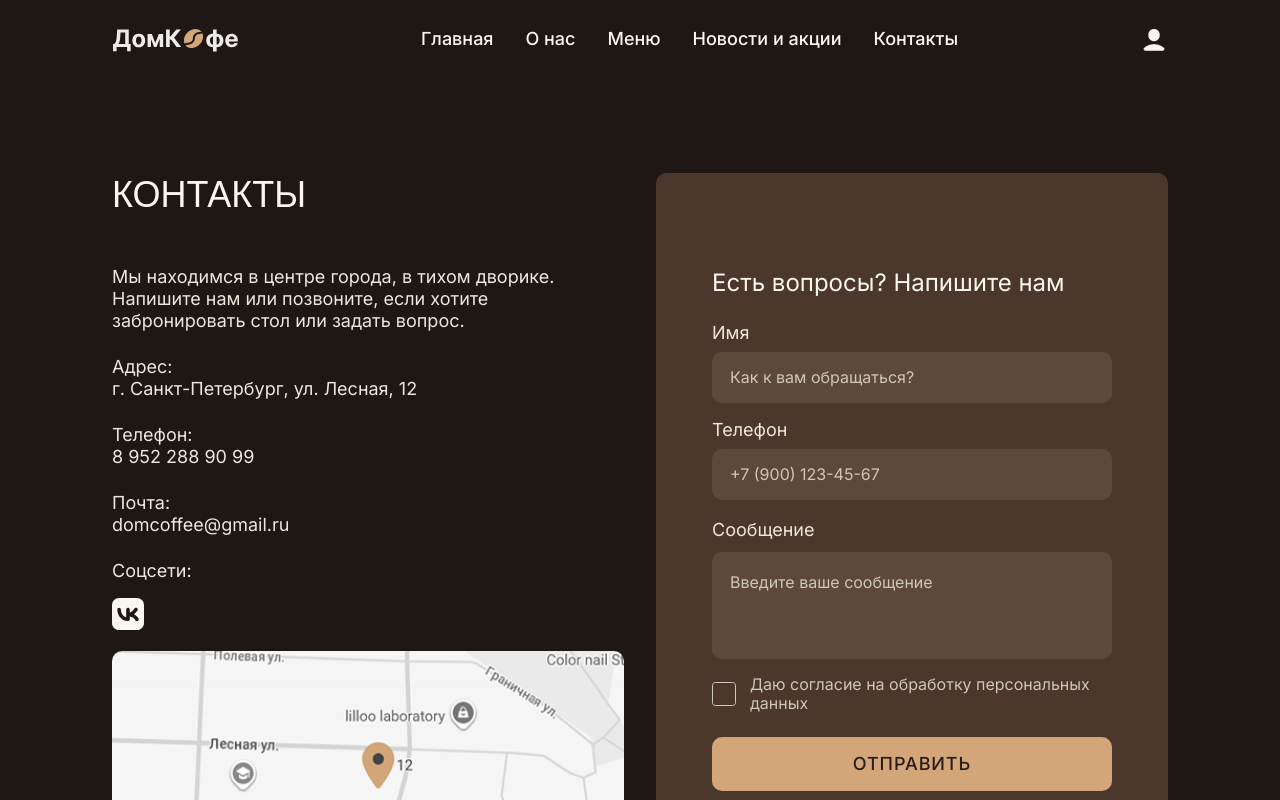
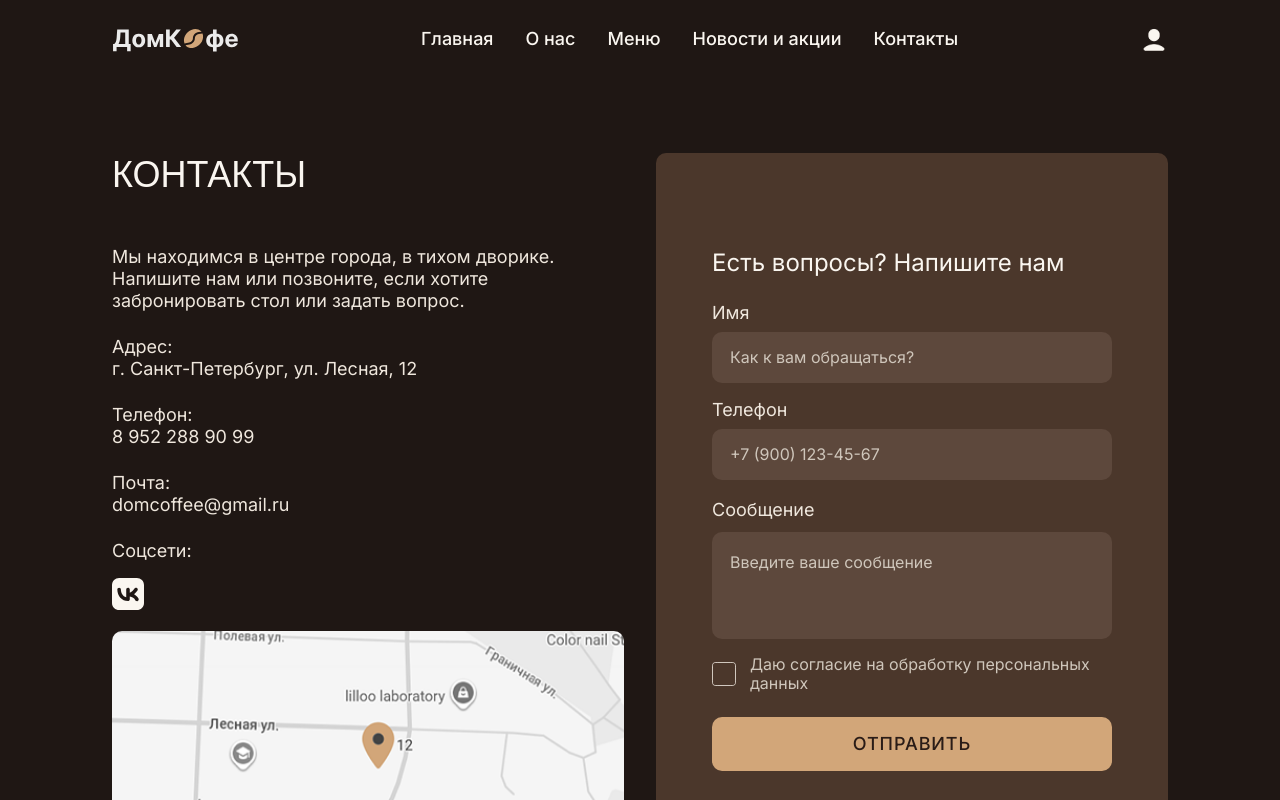
Before and after one commit to JackieKudymova/coffeecafe, a React (Vite) app in the folder coffeecafe/: page /contacts in a window 1280 px wide. Shown: the top 800 px of the page. Built offline with nearby package versions, Linux system fonts and the light colour scheme.

Commit message:
style(contacts): уменьшить отступ от логотипа до заголовка на десктопе на 20px

```diff
--- a/coffeecafe/src/pages/ContactsPage.tsx
+++ b/coffeecafe/src/pages/ContactsPage.tsx
@@ -35,7 +35,7 @@ function ContactsPage() {
         Основной контент. Хедер absolute, поэтому pt считается от верха страницы.
         По макетам Figma: 92px моб, 97px планшет (Hf_ipad_contacts), 149px десктоп.
       */}
-      <main className="px-4 lg:px-16 xl:px-28 pt-[92px] md:pt-[97px] lg:pt-[173px]">
+      <main className="px-4 lg:px-16 xl:px-28 pt-[92px] md:pt-[97px] lg:pt-[153px]">
 
         {/* Мобилка + планшет: одна колонка */}
         <div className="lg:hidden pb-[50px] md:pb-14">
```
